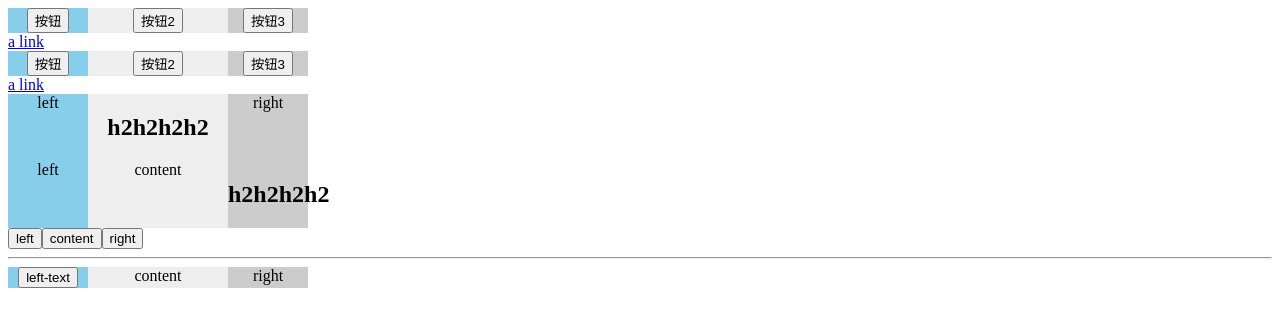
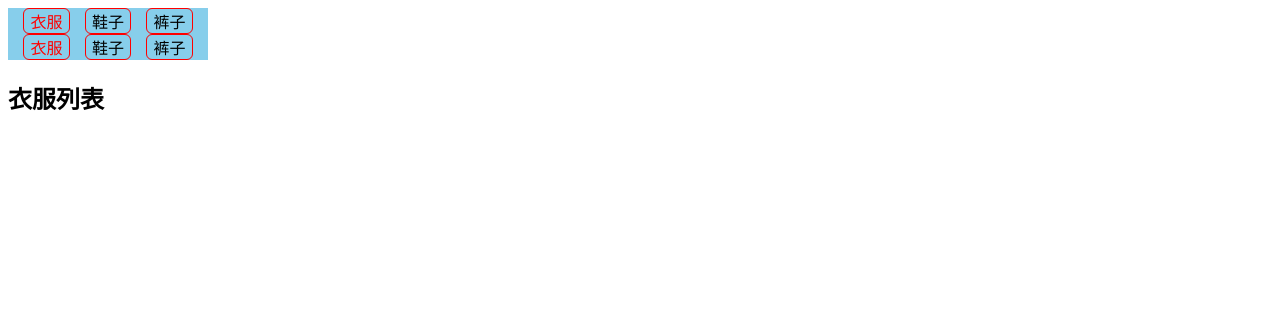
Before and after one commit to Debbl/learn-vuejs-notes, a Vue app in the folder 03_learn_component/: page / in a window 1280 px wide. Shown: the top 326 px of the page. Built offline with nearby package versions, Linux system fonts and the light colour scheme.

Commit message:
03_07_组件插槽-作用域插槽

```diff
--- /dev/null
+++ b/03_learn_component/src/07_组件插槽-作用域插槽/App.vue
@@ -0,0 +1,42 @@
+<template>
+  <div class="app">
+    <tab-control :titles="titles" @changeIndexEvent="changePageIndex">
+      <template v-slot:default="slotProps">
+        <a>{{ slotProps.item }}</a>
+      </template>
+    </tab-control>
+    <tab-control
+      v-slot:default="slotProps"
+      :titles="titles"
+      @changeIndexEvent="changePageIndex"
+    >
+      <a>{{ slotProps.item }}</a>
+    </tab-control>
+    <div>
+      <h2>{{ pageContents[pageIndex] }}</h2>
+    </div>
+  </div>
+</template>
+
+<script>
+import TabControl from './TabControl.vue';
+export default {
+  components: {
+    TabControl,
+  },
+  data() {
+    return {
+      titles: ['衣服', '鞋子', '裤子'],
+      pageContents: ['衣服列表', '鞋子列表', '裤子列表'],
+      pageIndex: 0,
+    };
+  },
+  methods: {
+    changePageIndex(index) {
+      this.pageIndex = index;
+    },
+  },
+};
+</script>
+
+<style scoped></style>
--- /dev/null
+++ b/03_learn_component/src/07_组件插槽-作用域插槽/TabControl.vue
@@ -0,0 +1,54 @@
+<template>
+  <div class="tab-control">
+    <template v-for="(item, index) of titles" :key="item">
+      <div
+        @click="changeIndex(index)"
+        :class="{ active: isActiveIndex === index }"
+      >
+        <slot :item="item"> </slot>
+      </div>
+    </template>
+  </div>
+</template>
+
+<script>
+export default {
+  props: {
+    titles: {
+      type: Array,
+      required: true,
+    },
+  },
+  emits: ['changeIndexEvent'],
+  data() {
+    return {
+      isActiveIndex: 0,
+    };
+  },
+  methods: {
+    changeIndex(index) {
+      this.isActiveIndex = index;
+      this.$emit('changeIndexEvent', index);
+    },
+  },
+};
+</script>
+
+<style scoped>
+.tab-control {
+  display: flex;
+  justify-content: space-evenly;
+  width: 200px;
+  background-color: skyblue;
+}
+.tab-control div {
+  display: inline-block;
+  padding: 0 6px;
+  border: 1px solid red;
+  border-radius: 6px;
+  cursor: pointer;
+}
+.active {
+  color: red;
+}
+</style>
--- a/03_learn_component/src/main.js
+++ b/03_learn_component/src/main.js
@@ -7,6 +7,7 @@ import { createApp } from 'vue';
 // import App from './04_组件通信-案例练习/App.vue';
 
 // import App from './05_组件插槽-基本使用/App.vue';
-import App from './06_组件插槽-具名插槽/App.vue';
+// import App from './06_组件插槽-具名插槽/App.vue';
+import App from './07_组件插槽-作用域插槽/App.vue';
 
 createApp(App).mount('#app');
```
Also changed, not shown: 1 other file (tests, documents, lock files or other folders).
